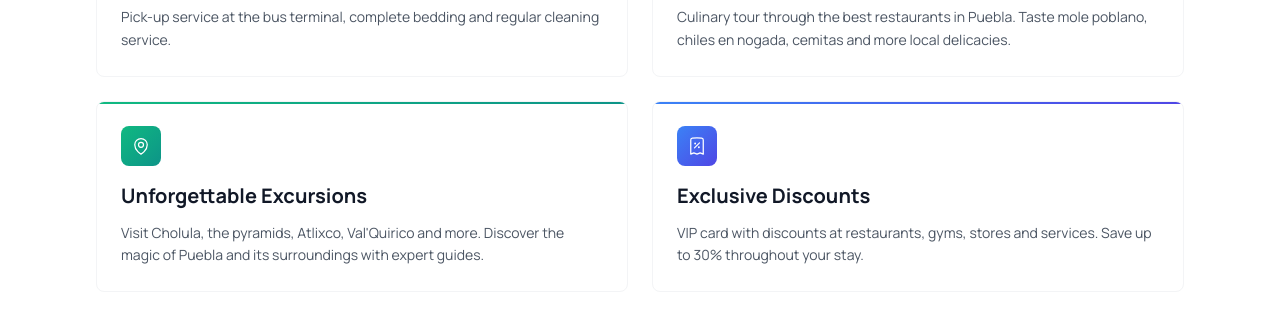
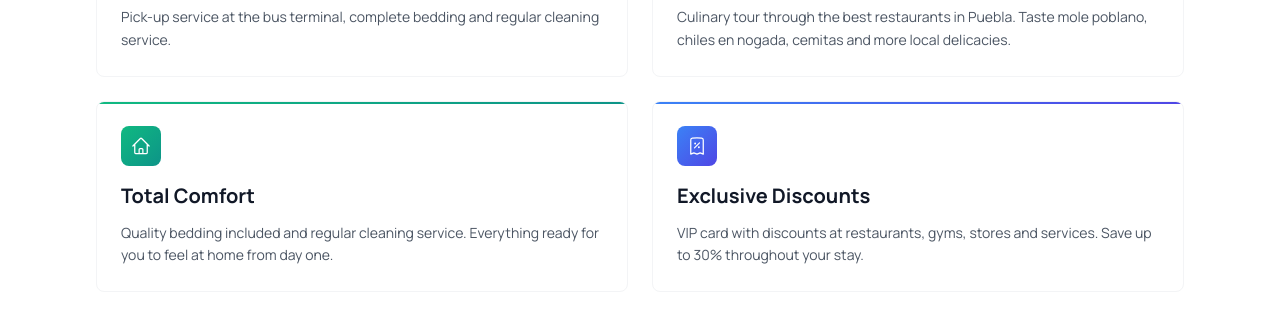
Before and after one commit to JulienFifty/puebla-housing, a Next.js app: page /en/welcome-pack in a window 1280 px wide. Shown: the part 1160-1477 px from the top of the page. Built offline with nearby package versions, Linux system fonts and the light colour scheme; no server answers.

Commit message:
Replace excursions with comfort services (bedding & cleaning)

```diff
--- a/app/[locale]/welcome-pack/page.tsx
+++ b/app/[locale]/welcome-pack/page.tsx
@@ -38,14 +38,13 @@ export default function WelcomePackPage() {
     {
       icon: (
         <svg className="w-5 h-5" fill="none" stroke="currentColor" viewBox="0 0 24 24">
-          <path strokeLinecap="round" strokeLinejoin="round" strokeWidth={1.5} d="M15 10.5a3 3 0 11-6 0 3 3 0 016 0z" />
-          <path strokeLinecap="round" strokeLinejoin="round" strokeWidth={1.5} d="M19.5 10.5c0 7.142-7.5 11.25-7.5 11.25S4.5 17.642 4.5 10.5a7.5 7.5 0 1115 0z" />
+          <path strokeLinecap="round" strokeLinejoin="round" strokeWidth={1.5} d="M2.25 12l8.954-8.955c.44-.439 1.152-.439 1.591 0L21.75 12M4.5 9.75v10.125c0 .621.504 1.125 1.125 1.125H9.75v-4.875c0-.621.504-1.125 1.125-1.125h2.25c.621 0 1.125.504 1.125 1.125V21h4.125c.621 0 1.125-.504 1.125-1.125V9.75M8.25 21h8.25" />
         </svg>
       ),
-      title: locale === 'es' ? 'Excursiones Inolvidables' : 'Unforgettable Excursions',
+      title: locale === 'es' ? 'Comodidad Total' : 'Total Comfort',
       description: locale === 'es'
-        ? 'Visita Cholula, las pirámides, Atlixco, Val\'Quirico y más. Conoce la magia de Puebla y sus alrededores con guías expertos.'
-        : 'Visit Cholula, the pyramids, Atlixco, Val\'Quirico and more. Discover the magic of Puebla and its surroundings with expert guides.',
+        ? 'Ropa de cama de calidad incluida y servicio de limpieza regular. Todo listo para que te sientas como en casa desde el primer día.'
+        : 'Quality bedding included and regular cleaning service. Everything ready for you to feel at home from day one.',
       color: 'from-emerald-500 to-teal-600',
     },
     {
```
